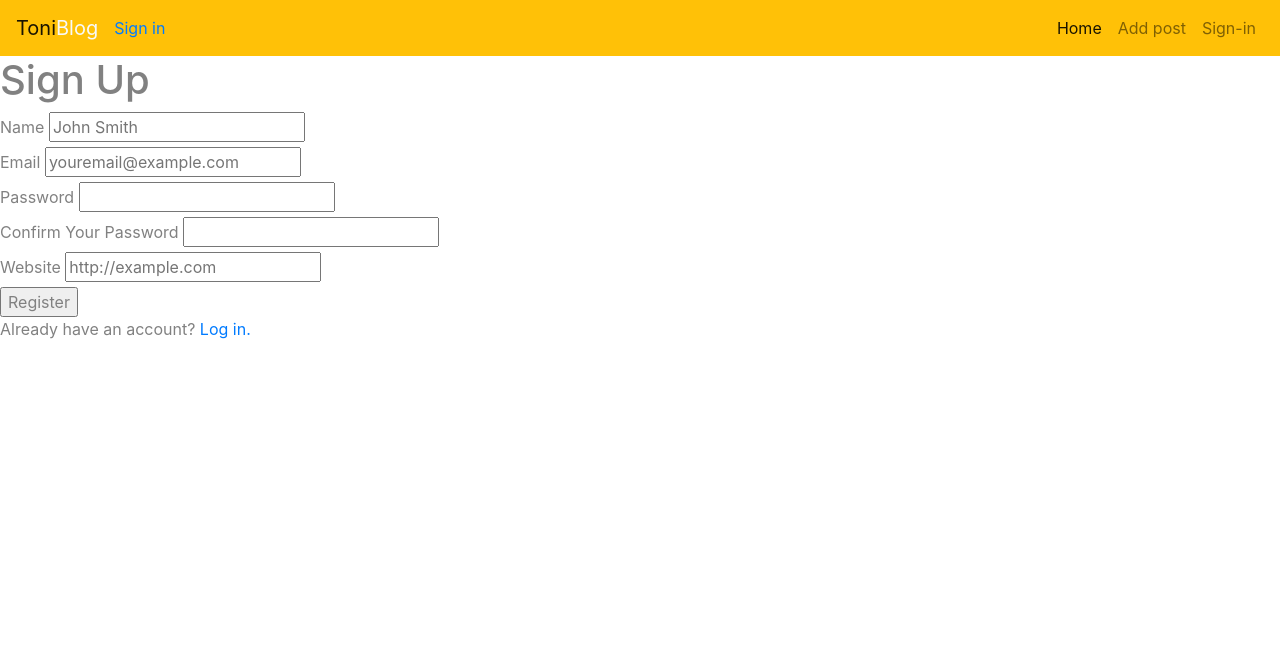
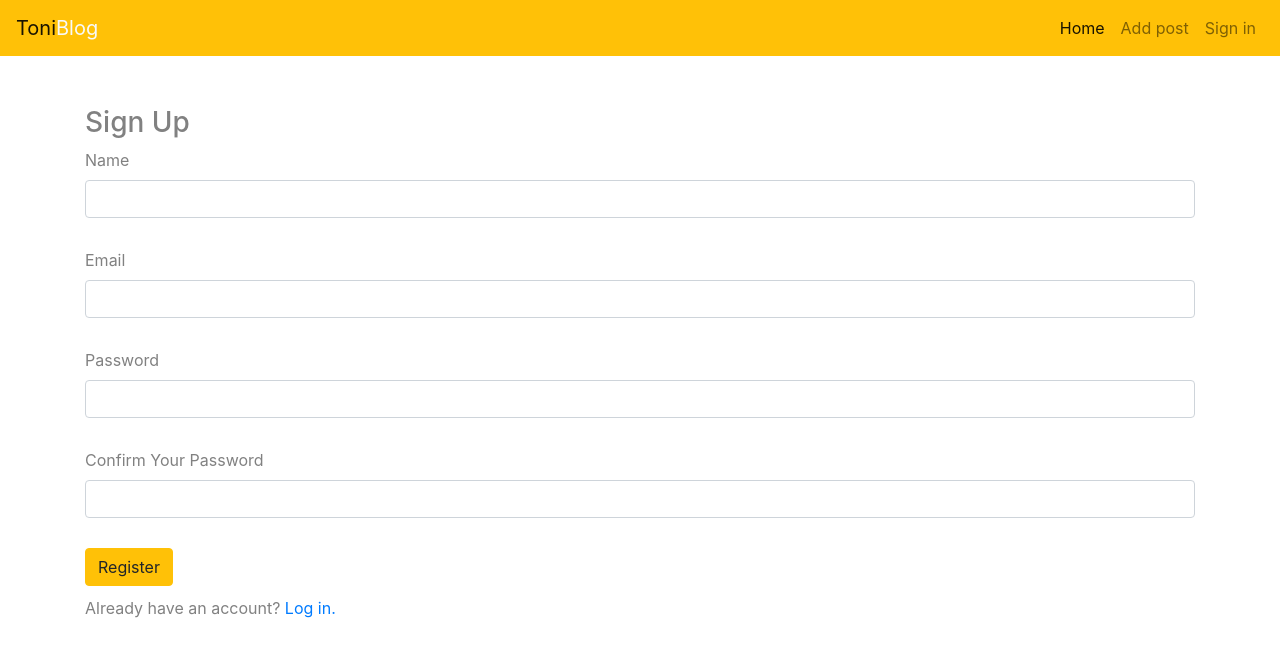
Before and after one commit to changawa-antony/personal-blog, a Flask app: page /authenticate/signup in a window 1280 px wide. Shown: the top 657 px of the page. Run offline with Flask 2, Linux system fonts and the light colour scheme; some libraries are stand-ins or nearby versions.

Commit message:
modified files

```diff
--- a/app/auth/forms.py
+++ b/app/auth/forms.py
@@ -65,10 +65,7 @@ class SignupForm(FlaskForm):
             EqualTo('password', message='Passwords must match.')
         ]
     )
-    website = StringField(
-        'Website',
-        validators=[Optional()]
-    )
+
     submit = SubmitField('Register')
 
 
--- a/app/auth/views.py
+++ b/app/auth/views.py
@@ -88,13 +88,12 @@ def signup():
             user = User(
                 name=form.name.data,
                 email=form.email.data,
-                website=form.website.data
             )
             user.set_password(form.password.data)
             db.session.add(user)
             db.session.commit()  # Create new user
             login_user(user)  # Log in as newly created user
-            return redirect(url_for('main_bp.dashboard'))
+            return redirect(url_for('main.addpost'))
         flash('A user already exists with that email address.')
     return render_template(
         'signup.html',
@@ -114,7 +113,7 @@ def login():
     """
     # Bypass if user is logged in
     if current_user.is_authenticated:
-        return redirect(url_for('main_bp.dashboard'))
+        return redirect(url_for('main.index'))
 
     form = LoginForm()
     # Validate login attempt
@@ -123,7 +122,7 @@ def login():
         if user and user.check_password(password=form.password.data):
             login_user(user)
             next_page = request.args.get('next')
-            return redirect(next_page or url_for('main_bp.dashboard'))
+            return redirect(next_page or url_for('main.addpost'))
         flash('Invalid username/password combination')
         return redirect(url_for('auth_bp.login'))
     return render_template(
--- a/app/main/views.py
+++ b/app/main/views.py
@@ -23,7 +23,7 @@ def index ():
   return render_template('index.html',quote=quote, show_post = show_posts)
 
 @main.route('/create-post', methods = ['GET', 'POST'])
-@login_required
+# @login_required
 def addpost():
 
     login_form = views.login
@@ -31,7 +31,9 @@ def addpost():
     form = CreatePost()
 
     if request.method == 'POST':
-        post = Post(title = form.title.data, content = form.content.data)
+        topic = form.topic.data
+        content = form.content.data
+        post = Post(topic,content)
         post.save_post()
         return redirect(url_for('index.html'))
 
--- a/app/static/css/styles.css
+++ b/app/static/css/styles.css
@@ -30,3 +30,15 @@ h2{
 .card{
     width: 50rem;
 }
+
+.form-control{
+    margin-bottom: 30px;
+}
+
+.login-signup{
+    margin-top: 10px;
+}
+
+.form-wrapper{
+    margin-top: 50px;
+}
--- a/app/templates/navbar.html
+++ b/app/templates/navbar.html
@@ -6,12 +6,7 @@
 
     <div class="collapse navbar-collapse" id="navbarNav">
       <ul class="nav navbar-nav navbar-right">
-        {% if current_user.is_authenticated %}
-        <li style="color:white;padding:15px;">{{current_user.username}}</li>
-        <li><a href="{{url_for('auth_bp.logout')}}">Sign out</a></li>
-        {% else %}
-        <li><a href="{{url_for('auth_bp.login')}}">Sign in</a></li>
-        {%endif%}
+
       </ul>
 
       <ul class="navbar-nav ml-auto">
@@ -21,9 +16,13 @@
         <li class="nav-item">
           <a class="nav-link" href="{{url_for('main.addpost')}}">Add post</a>
         </li>
-        <li class="nav-item">
-          <a class="nav-link" href="{{url_for('auth_bp.signup')}}">Sign-in</a>
-        </li>
+
+        {% if current_user.is_authenticated %}
+        <li style="color:white;padding:15px;">{{current_user.username}}</li>
+        <li><a class="nav-link" href="{{url_for('auth_bp.logout')}}">Sign out</a></li>
+        {% else %}
+        <li><a class="nav-link" href="{{url_for('auth_bp.login')}}">Sign in</a></li>
+        {%endif%}
       </ul>
     </div>
   </nav>
--- a/app/templates/signup.html
+++ b/app/templates/signup.html
@@ -1,7 +1,7 @@
 {% extends "base.html" %}
 
 {% block content %}
-  <div class="form-wrapper">
+  <div class="container form-wrapper">
 
     {% for message in get_flashed_messages() %}
       <div class="alert alert-warning">
@@ -15,14 +15,14 @@
       </div>
     {% endfor %}
 
-    <h1>Sign Up</h1>
+    <h3>Sign Up</h3>
 
     <form method="POST" action="/signup">
       {{ form.csrf_token }}
 
       <fieldset class="name">
-        {{ form.name.label }}
-        {{ form.name(placeholder='John Smith') }}
+        {{ form.name.label(class="form-control-label")}}
+        {{ form.name(class="form-control")}}
         {% if form.name.errors %}
           <ul class="errors">
             {% for error in form.email.errors %}
@@ -32,8 +32,8 @@
       </fieldset>
 
       <fieldset class="email">
-        {{ form.email.label }}
-        {{ form.email(placeholder='youremail@example.com') }}
+        {{ form.email.label(class="form-control-label")}}
+        {{ form.email(class="form-control")}}
         {% if form.email.errors %}
           <ul class="errors">
             {% for error in form.email.errors %}
@@ -43,8 +43,8 @@
       </fieldset>
 
       <fieldset class="password">
-        {{ form.password.label }}
-        {{ form.password }}
+        {{ form.password.label(class="form-control-label")}}
+        {{ form.password(class="form-control")}}
         {% if form.password.errors %}
           <ul class="errors">
             {% for error in form.password.errors %}
@@ -54,8 +54,8 @@
       </fieldset>
 
       <fieldset class="confirm">
-        {{ form.confirm.label }}
-        {{ form.confirm }}
+        {{ form.confirm.label (class="form-control-label")}}
+        {{ form.confirm(class="form-control")}}
         {% if form.confirm.errors %}
           <ul class="errors">
             {% for error in form.confirm.errors %}
@@ -64,13 +64,9 @@
         {% endif %}
       </fieldset>
 
-      <fieldset class="website">
-        {{ form.website.label }}
-        {{ form.website(placeholder='http://example.com') }}
-      </fieldset>
 
       <div class="submit-button">
-        {{ form.submit }}
+        {{ form.submit(class="btn btn-warning")}}
       </div>
 
     </form>
```
Also changed, not shown: app/models.py (+8 -1 lines), app/templates/login.html (+7 -7 lines).
